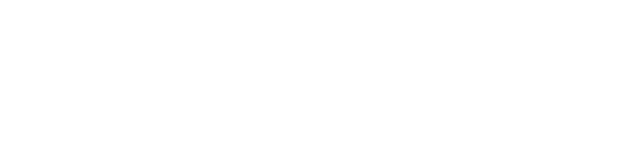
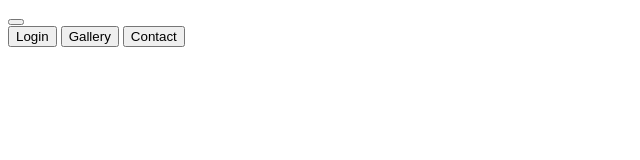
Before and after one commit to sacifuentespa/Dynamic-User-Interface-Interactions, a plain HTML site: page index.html in a window 1280 px wide. Shown: the whole page, without its empty margins (0-640 px from the left). Drawn offline with Linux system fonts and the light colour scheme.

Commit message:
check template

```diff
--- a/index.html
+++ b/index.html
@@ -1 +1 @@
-<head><script defer="defer" src="bundle.js"></script></head>
+<!doctype html><html lang="en"><head><meta charset="UTF-8"><meta name="viewport" content="width=device-width,initial-scale=1"><link rel="stylesheet" href="src/style.css"><title>Document</title><script defer="defer" src="bundle.js"></script></head><body><header><button></button></header><div class="menu"><button id="login">Login</button> <button id="gallery">Gallery</button> <button id="contact">Contact</button></div><script src="index.js"></script></body></html>
```
